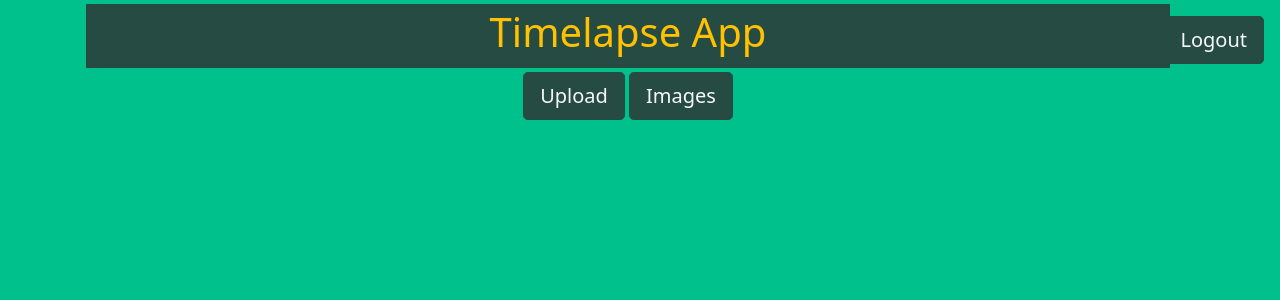
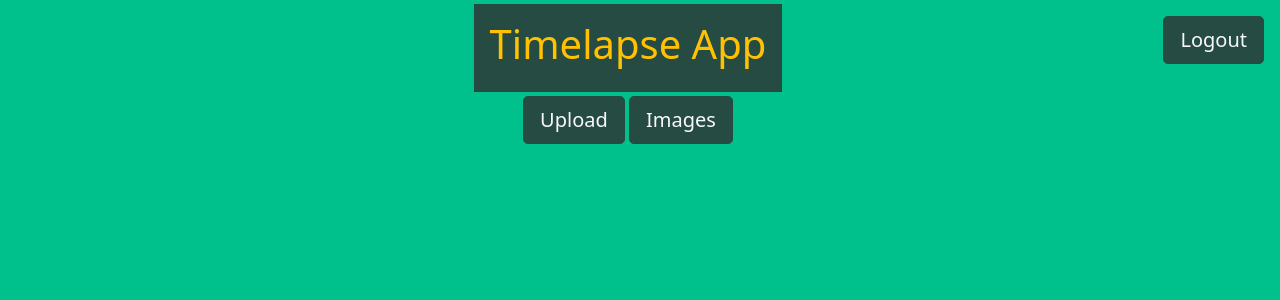
Before and after one commit to PapaZ810/capstone, a Django app: page /home/ in a window 1280 px wide. Shown: the top 300 px of the page. Run offline with Django 5.2, Linux system fonts and the light colour scheme; the visitor is signed in with stand-in values (Sample User, id 1).

Commit message:
change title background size and remove print

```diff
--- a/timelapse/templates/timelapse/index.html
+++ b/timelapse/templates/timelapse/index.html
@@ -7,8 +7,8 @@
     <button class="position-absolute btn btn-light bg-darkmint outline-darkmint text-light btn-lg m-3 end-0" onclick="window.location.href='/'">Logout</button>
     <div class="container">
         <div class="row w-100 justify-content-center text-center">
-            <div class="col align-items-center h-auto w-auto">
-                <div class="bg-darkmint text-orange p-1 m-1 w-auto"><p class="h1">Timelapse App</p></div>
+            <div class="col-12 align-items-center h-auto w-auto">
+                <div class="bg-darkmint text-orange p-3 m-1 w-auto"><p class="h1">Timelapse App</p></div>
                 <button class="btn btn-light bg-darkmint outline-darkmint text-light btn-lg" onclick="window.location.href='/upload/'">Upload</button>
                 <button class="btn btn-light bg-darkmint outline-darkmint text-light btn-lg" onclick="window.location.href='/images/'">Images</button>
             </div>
--- a/timelapse/views.py
+++ b/timelapse/views.py
@@ -30,7 +30,6 @@ class UploadView(LoginRequiredMixin, FormView):
                 handle_uploaded_file(self.request.FILES['image'])
                 x = form.save(commit=False)
                 x.user = self.request.user
-                print("holy")
                 x.save()
                 return render(self.request, 'timelapse/index.html')
         else:
```
Also changed, not shown: 1 other file.
